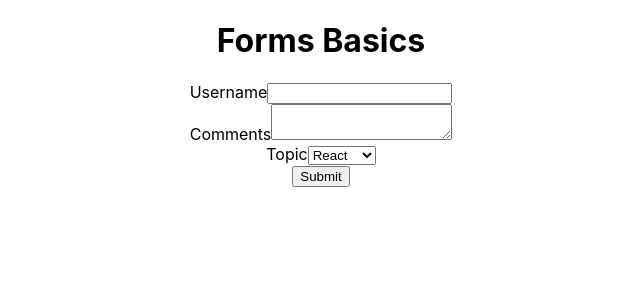
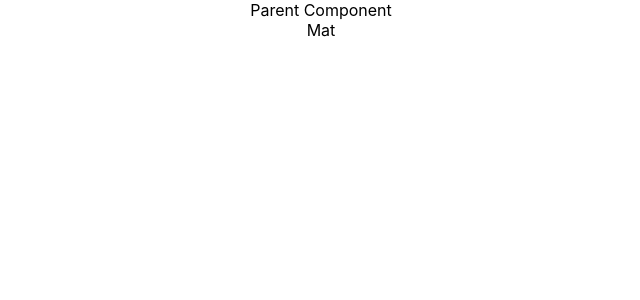
Before and after one commit to MatMatzZ/React-Repository, a React (Create React App) app: page / in a window 1280 px wide. Shown: the top 300 px of the page, without its empty margins (319-959 px from the left). Built offline with nearby package versions, Linux system fonts and the light colour scheme.

Commit message:
Recent tutorials

```diff
--- a/src/App.js
+++ b/src/App.js
@@ -1,4 +1,4 @@
-import React, { Component } from 'react';
+import React, { Component, PureComponent } from 'react';
 import logo from './logo.svg';
 import './App.css';
 import Greet from './components/Greet'
@@ -16,12 +16,21 @@
 import './appStyles.css'
 import styles from './appStyles.module.css'
 import Form from './components/Form';
+import LifeCycleA from './components/LifeCycleA';
+import FragmentDemo from './components/FragmentDemo';
+import Table from './components/Table';
+import PureComp from './components/PureComp';
+import ParentComp from './components/ParentComp';
 
 class App extends Component {
   render(){
     return (
       <div className="App">
-        <Form></Form>
+        <ParentComp/>
+        {/* <FragmentDemo/> */}
+        {/* <Table></Table> */}
+        {/* <LifeCycleA/> */}
+        {/* <Form></Form>  */}
         {/* <h1 className='error'>Error</h1>
         <h1 className={styles.success}>Success</h1>
         <Inline></Inline>
--- /dev/null
+++ b/src/components/Columns.js
@@ -0,0 +1,12 @@
+import React from 'react'
+
+function Columns() {
+    return (
+        <React.Fragment>
+            <td>Name</td>
+            <td>Mat</td>
+        </React.Fragment>
+    )
+}
+
+export default Columns
--- /dev/null
+++ b/src/components/FragmentDemo.js
@@ -0,0 +1,12 @@
+import React from 'react'
+
+function FragmentDemo() {
+    return (
+        <React.Fragment>
+            <h1>Fragment demo</h1>
+            <p>This describes the Fragment Demo component</p>
+        </React.Fragment>
+    )
+}
+
+export default FragmentDemo
--- /dev/null
+++ b/src/components/LifeCycleA.js
@@ -0,0 +1,49 @@
+import React, { Component } from 'react'
+import LifeCycleB from './LifeCycleB'
+
+class LifeCycleA extends Component {
+    constructor(props) {
+        super(props)
+
+        this.state = {
+             name:'Mat'
+        }
+        console.log('LifeCycleA constructor')
+    }
+    static getDerivedStateFromProps(props,state){
+        console.log('LifecycleA getDerivedStateFromProps')
+        return null
+    }
+    componentDidMount(){
+        console.log('LifeCycleA component did mount')
+    }
+
+    shouldComponentUpdate(){
+        console.log('LifeCycleA shouldComponentUpdate')
+        return true
+    }
+    getSnapshotBeforeUpdate(){
+        console.log("LifeCycleA getSnapshotBeforeUpdate")
+        return null
+    }
+    componentDidUpdate(){
+        console.log("LifeCycleA componentDidupdate")
+    }
+    changeState = ()=>{
+        this.setState({
+            name:'Codevolution'
+        });
+    }
+    render() {
+        console.log('LifecycleA render')
+        return (
+            <div>
+                <div>LifeCycle A</div>
+                <button onClick={this.changeState}>Change state</button>
+                <LifeCycleB></LifeCycleB>
+            </div>
+        )
+    }
+}
+
+export default LifeCycleA
--- /dev/null
+++ b/src/components/LifeCycleB.js
@@ -0,0 +1,40 @@
+import React, { Component } from 'react'
+
+class LifeCycleB extends Component {
+    constructor(props) {
+        super(props)
+
+        this.state = {
+             name:'Mat'
+        }
+        console.log('LifeCycleB constructor')
+    }
+    static getDerivedStateFromProps(props,state){
+        console.log('LifecycleB getDerivedStateFromProps')
+        return null
+    }
+    componentDidMount(){
+        console.log('LifeCycleB component did mount')
+    }
+    shouldComponentUpdate(){
+        console.log('LifeCycleB shouldComponentUpdate')
+        return true
+    }
+    getSnapshotBeforeUpdate(){
+        console.log("LifeCycleB getSnapshotBeforeUpdate")
+        return null
+    }
+    componentDidUpdate(){
+        console.log("LifeCycleB componentDidupdate")
+    }
+    render() {
+        console.log('LifecycleB render')
+        return (
+            <div>
+                LifeCycle B
+            </div>
+        )
+    }
+}
+
+export default LifeCycleB
--- /dev/null
+++ b/src/components/MemoComp.js
@@ -0,0 +1,12 @@
+import React from 'react'
+
+function MemoComp({name}) {
+    console.log('Rendering Memo Component')
+    return (
+        <div>
+            {name}
+        </div>
+    )
+}
+
+export default React.memo(MemoComp)
--- /dev/null
+++ b/src/components/ParentComp.js
@@ -0,0 +1,34 @@
+import React, { Component, PureComponent } from 'react'
+import RegComp from './RegComp'
+import PureComp from './PureComp'
+import MemoComp from './MemoComp'
+
+class ParentComp extends Component {
+    constructor(props) {
+        super(props)
+
+        this.state = {
+             name:"Mat"
+        }
+    }
+    componentDidMount(){
+        setInterval(()=>{
+            this.setState({
+                name:'Mat'
+            })
+        },2000)
+    }
+    render() {
+        console.log('****************Parent Comp render***************')
+        return (
+            <div>
+                Parent Component
+                <MemoComp name={this.state.name}/>
+                {/* <RegComp name={this.state.name}></RegComp> */}
+                {/* <PureComp name={this.state.name}></PureComp> */}
+            </div>
+        )
+    }
+}
+
+export default ParentComp
--- /dev/null
+++ b/src/components/PureComp.js
@@ -0,0 +1,14 @@
+import React, { PureComponent } from 'react'
+
+class PureComp extends PureComponent {
+    render() {
+        console.log("PureComp render")
+        return (
+            <div>
+                Pure Component {this.props.name}
+            </div>
+        )
+    }
+}
+
+export default PureComp
--- /dev/null
+++ b/src/components/RegComp.js
@@ -0,0 +1,14 @@
+import React, { Component } from 'react'
+
+class RegComp extends Component {
+    render() {
+        console.log('RegComp render')
+        return (
+            <div>
+                Regular Component {this.props.name}
+            </div>
+        )
+    }
+}
+
+export default RegComp
--- /dev/null
+++ b/src/components/Table.js
@@ -0,0 +1,16 @@
+import React from 'react'
+import Columns from './Columns'
+
+function Table() {
+    return (
+        <table>
+            <tbody>
+                <tr>
+                    <Columns></Columns>
+                </tr>
+            </tbody>
+        </table>
+    )
+}
+
+export default Table
```
